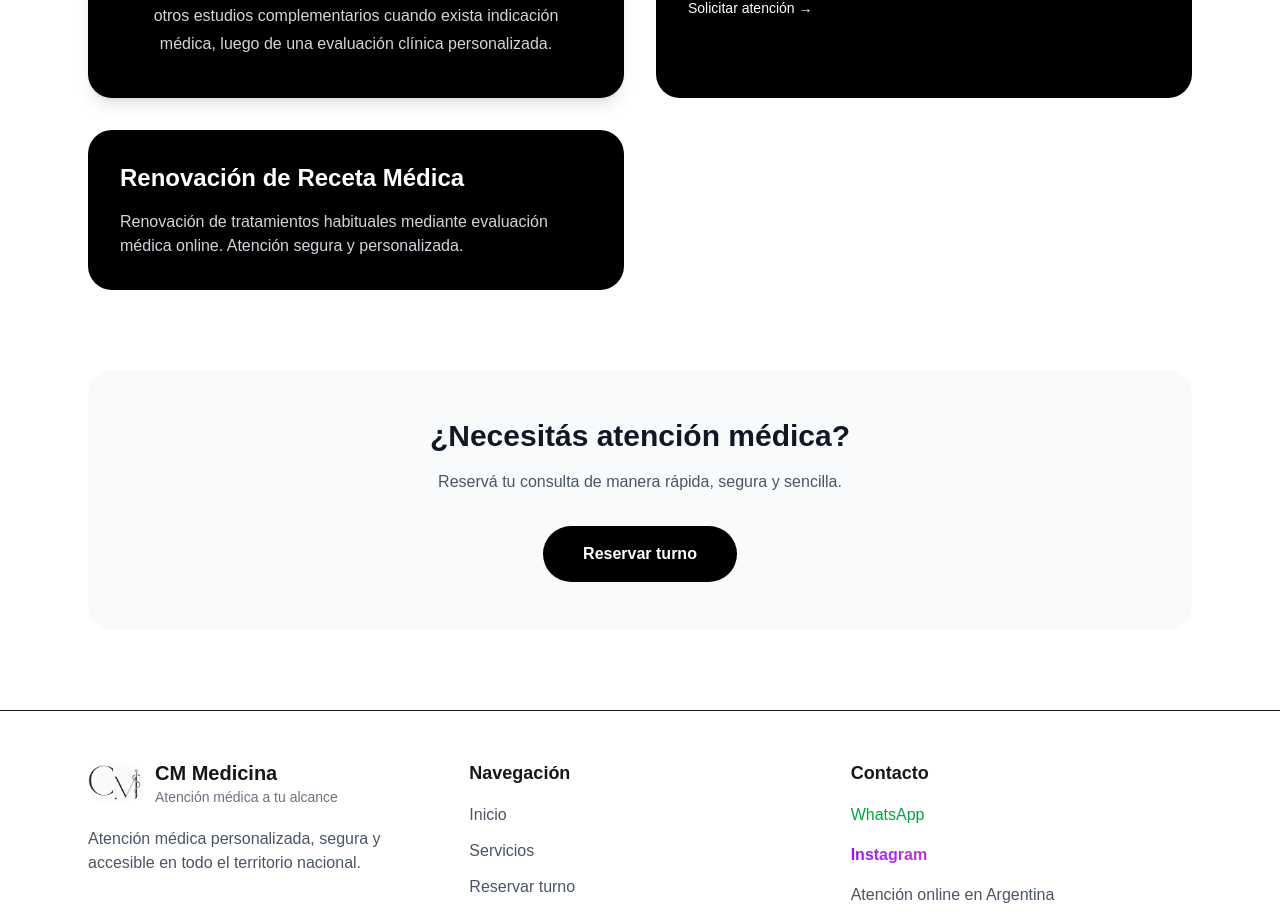
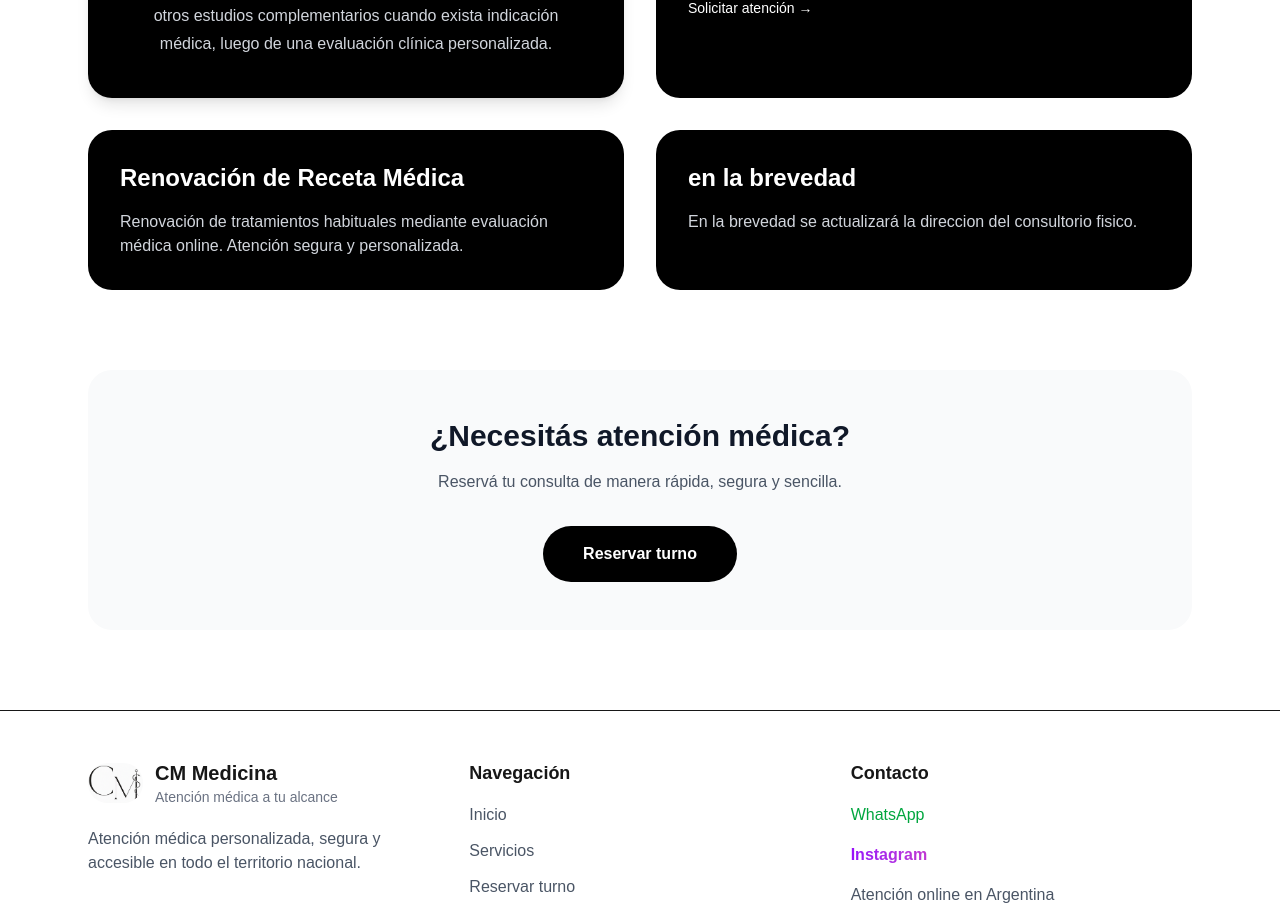
Before and after one commit to camillamacedo/cmmedicina, a Next.js app: page /servicios in a window 1280 px wide. Shown: the part 1110-2024 px from the top of the page. Built offline with nearby package versions, Linux system fonts and the light colour scheme.

Commit message:
consultorio fisico

```diff
--- a/app/servicios/page.tsx
+++ b/app/servicios/page.tsx
@@ -163,6 +163,22 @@ export default function Servicios() {
 
 
 </Link>
+{/* Consultorio */}
+
+          <Link
+  href="/consultorio"
+  className="group rounded-3xl bg-black p-8 text-white transition hover:scale-[1.02]"
+>
+  <h2 className="text-2xl font-semibold">
+    en la brevedad
+  </h2>
+
+  <p className="mt-4 text-gray-300">
+    En la brevedad se actualizará la direccion del consultorio fisico.
+  </p>
+
+
+</Link>
 
         </section>
 
```
